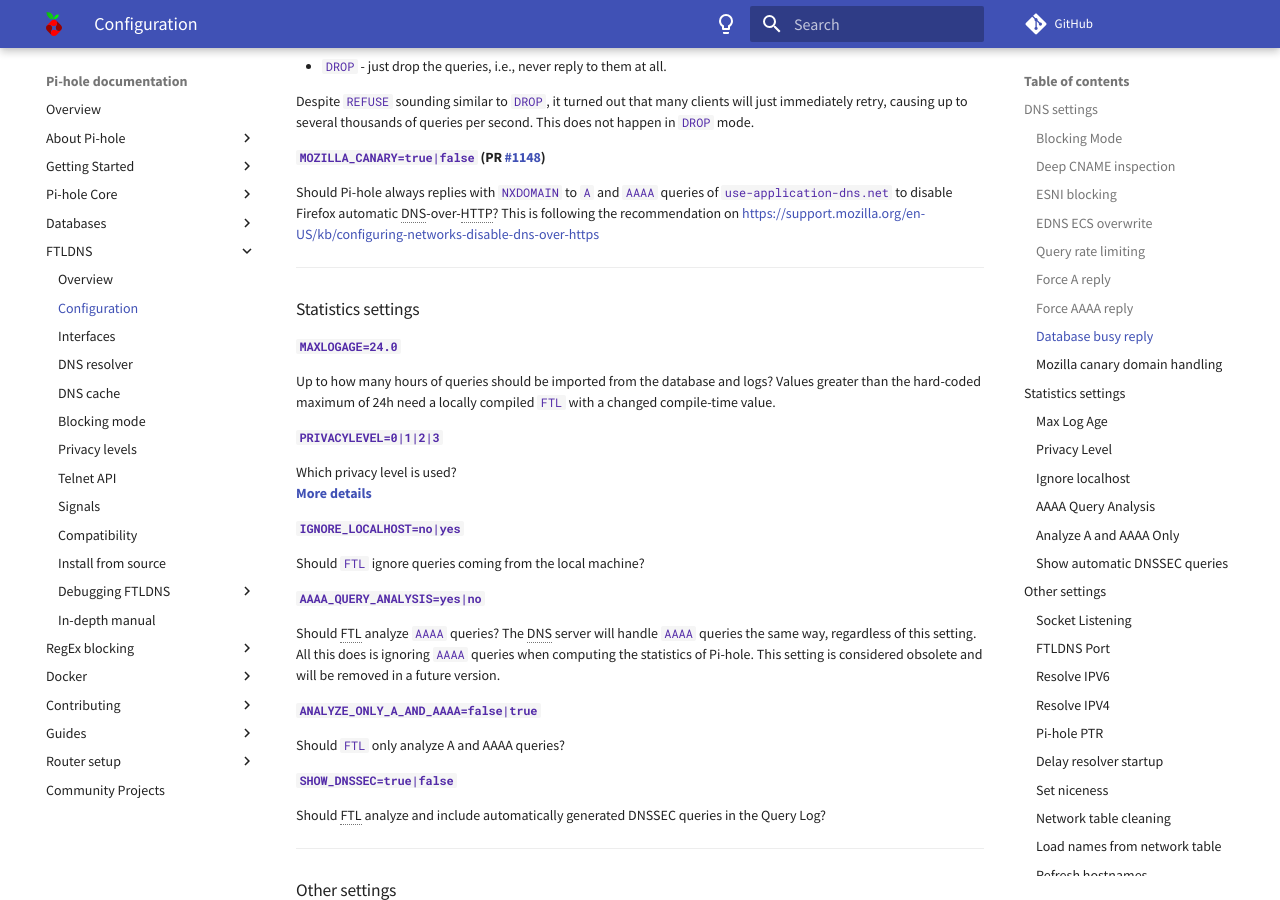
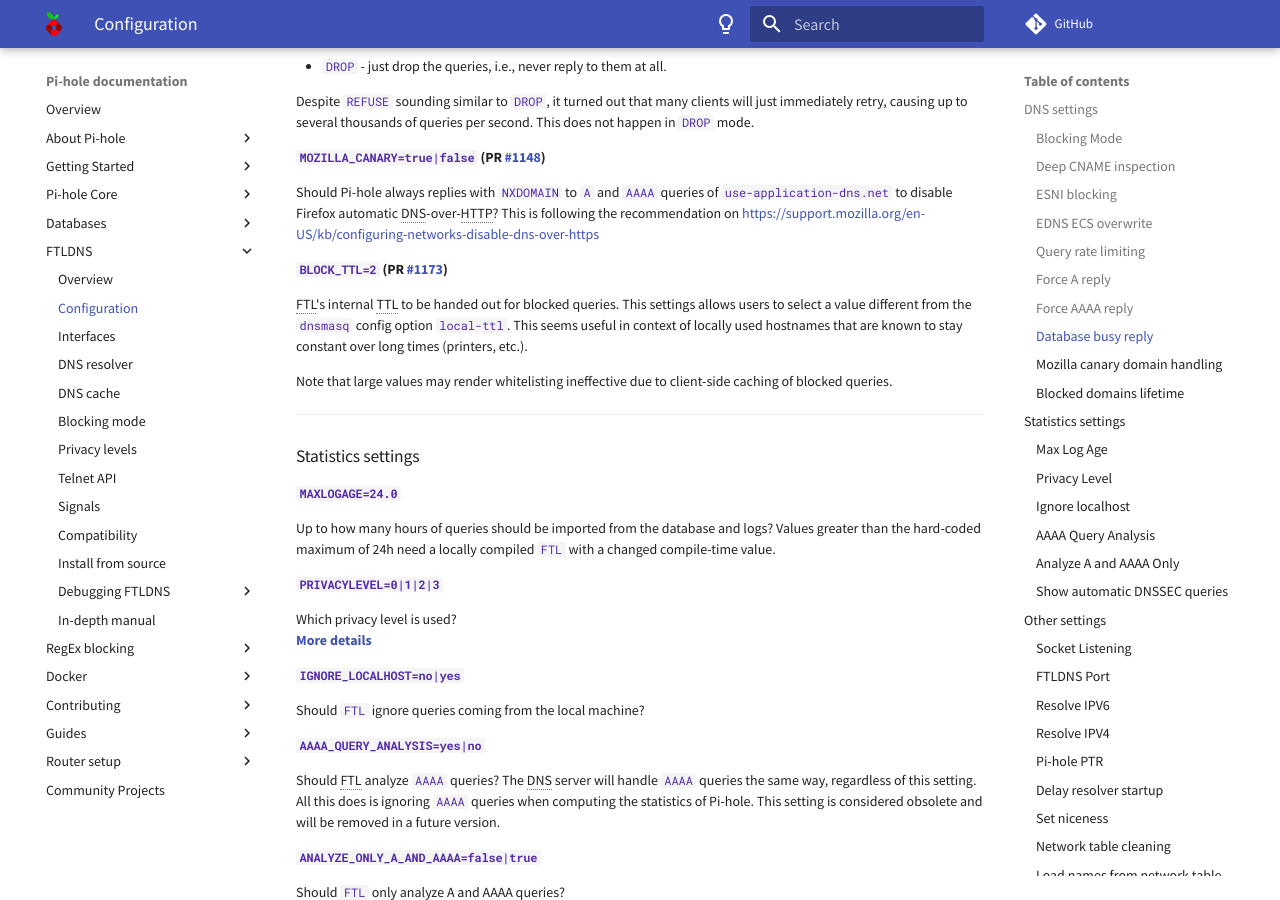
Before and after one commit to pi-hole/docs, an MkDocs documentation site: the page built from docs/ftldns/configfile.md, in a window 1280 px wide and 900 px high, scrolled down 1703 px. Built offline with MkDocs 1.6.1 and Material for MkDocs 9.7.7, drawn with Linux system fonts in a browser that asks for light colours; comment, search, counter and statistics services are not loaded.

Commit message:
Add BLOCK_TTL documentation
Signed-off-by: DL6ER <dl6er@dl6er.de>

```diff
--- a/docs/ftldns/configfile.md
+++ b/docs/ftldns/configfile.md
@@ -73,6 +73,13 @@
 
 Should Pi-hole always replies with `NXDOMAIN` to `A` and `AAAA` queries of `use-application-dns.net` to disable Firefox automatic DNS-over-HTTP?
 This is following the recommendation on [https://support.mozilla.org/en-US/kb/configuring-networks-disable-dns-over-https](https://support.mozilla.org/en-US/kb/configuring-networks-disable-dns-over-https)
+
+
+#### `BLOCK_TTL=2` (PR [#1173](https://github.com/pi-hole/FTL/pull/1173)) {#block_ttl data-toc-label='Blocked domains lifetime'}
+
+FTL's internal TTL to be handed out for blocked queries. This settings allows users to select a value different from the `dnsmasq` config option `local-ttl`. This seems useful in context of locally used hostnames that are known to stay constant over long times (printers, etc.).
+
+Note that large values may render whitelisting ineffective due to client-side caching of blocked queries.
 
 ---
 
```
